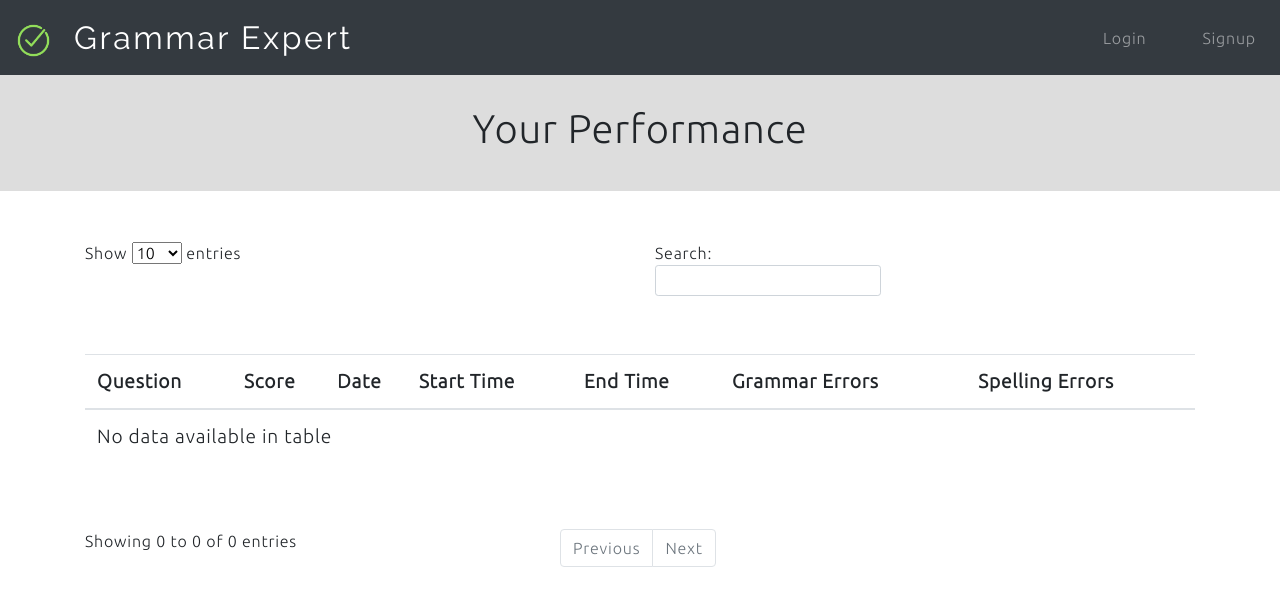
After one commit to vikasAravi/TheGrammerlyProject, a Django app: template myapp/templates/userleaderboard.html in a window 1280 px wide. The commit adds this page. Shown: the top 606 px of the page. Run offline with Django 3.2, Linux system fonts and the light colour scheme; the template is opened without the code that fills it, so the values that code supplies are empty; some libraries are stand-ins or nearby versions.

Commit message:
Added user leaderboard

```diff
--- /dev/null
+++ b/myapp/static/retrieveuserresults.js
@@ -0,0 +1,25 @@
+var wordlimit = 150; //TODO fix this for each question
+var getResults = function (qid, qname) {
+    console.log(qid, qname);
+    var url = "/getanswerforuser/";
+    var he = highlightErrors;
+    $('#question').text(qname);
+    $.post(url, {"qid":qid}, function (data) {
+        console.log(data);
+        $('#w_c').text(data['wordCount']);
+        $('#grammar').text(data['grammarErrorCount']);
+        $('#spelling').text(data['spellingErrorCount']);
+        if (data['wordCount'] >= wordlimit) {
+            $('#wordlimit').text("Met");
+            $('#score').text(data['score']);
+
+        } else {
+            $('#wordlimit').text("Failed");
+            $('#score').text('0');
+        }
+        he(data["answer"], data["errors"]);
+        $('#essay').show();
+        $('#res').show();
+        $('#myModal').modal('show');
+    }, "json")
+}
--- /dev/null
+++ b/myapp/templates/userleaderboard.html
@@ -0,0 +1,88 @@
+{% include "header.html" %}
+{% load static %}
+<link rel="stylesheet" href="{% static "answer.css"%}"/>
+<style>
+    #hi{
+        font-weight: bolder;
+    }
+    #hello{
+       font-style: italic;
+       font-weight: bold;
+    }
+    .userattempt {
+        text-decoration: underline;
+        cursor: pointer;
+    }
+    .userattempt:hover {
+        font-weight: bold;
+    }
+
+    .table {
+        font-size:1.2em;
+    }
+
+    .topheading {
+        text-align: center;
+        padding:30px;
+        background-color: #dddddd;
+    }
+</style>
+ <div class="container-fluid topheading">
+        <h1>Your Performance</h1>
+</div>
+<div class="container">
+
+<table id="leaderboard" class="table">
+    <thead>
+      <tr>
+        <th>Question</th>
+        <th>Score</th>
+        <th>Date</th>
+        <th>Start Time</th>
+        <th>End Time</th>
+        <th>Grammar Errors</th>
+        <th>Spelling Errors</th>
+      </tr>
+    </thead>
+    <tbody>
+      {% for result in results %}
+      <tr>
+        <td class="userattempt" onclick = "getResults('{{result.7}}', '{{result.0}}')">{{result.0}}</td>
+        <td>{{result.1}}</td>
+        <td>{{result.2}}</td>
+        <td>{{result.3}}</td>
+        <td>{{result.4}}</td>
+        <td>{{result.5}}</td>
+        <td>{{result.6}}</td>
+      </tr>
+      {% endfor %}
+    </tbody>
+  </table>
+</div>
+    <div class="modal fade" id="myModal" role="dialog">
+        <div class="modal-dialog modal-lg">
+
+            <!-- Modal content-->
+            <div class="modal-content">
+            <div class="modal-header">
+                <h4 class="modal-title" id="question"></h4>
+                <button type="button" class="close" data-dismiss="modal">&times;</button>
+            </div>
+            <div class="modal-body">
+                {% include "markedscript.html" %}
+            </div>
+            </div>
+        </div>
+    </div>
+    {% include "footer.html" %}
+    <script src="{% static "displayresults.js" %}"></script>
+    <script src="{% static "retrieveuserresults.js" %}"></script>
+    <script src="https://cdn.datatables.net/1.10.19/js/jquery.dataTables.min.js"></script>
+    <script src="https://cdn.datatables.net/1.10.19/js/dataTables.bootstrap4.min.js"></script>
+    <script>
+        $(document).ready(function() {
+            $('#leaderboard').DataTable();
+        } );
+    </script>
+</body>
+    </html>
```
Also changed, not shown: myapp/templates/homepage.html (+4 -60 lines), myapp/urls.py (+5 -4 lines), myapp/views.py (+24 -0 lines).
